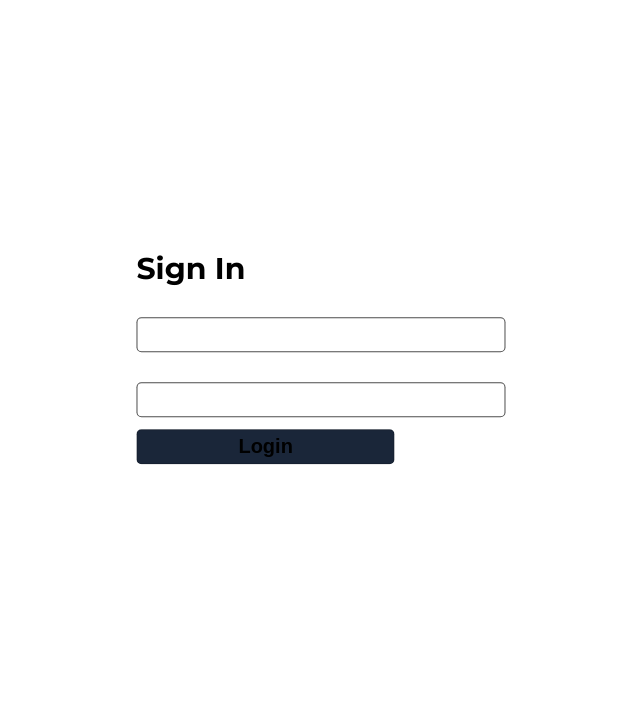
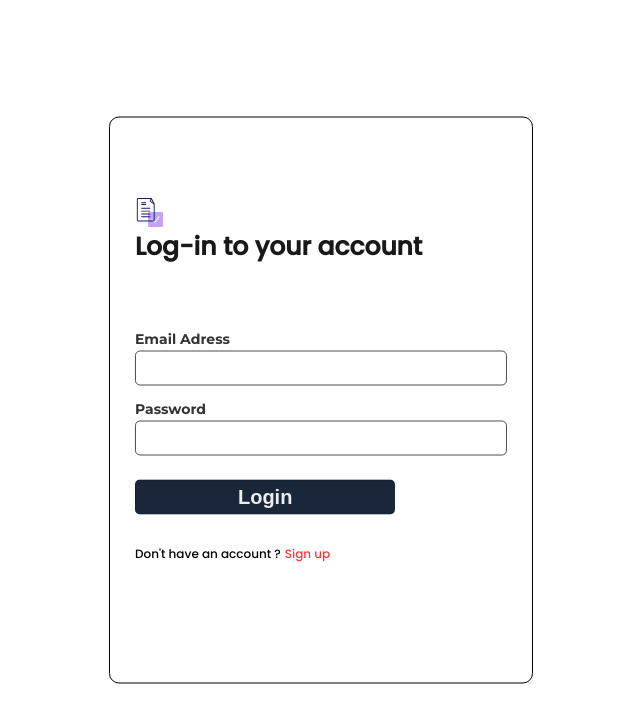
Before and after one commit to jakubwas/wTask, a React (Create React App) app in the folder client/: page /login in a window 1280 px wide. Shown: the top 722 px of the page, without its empty margins (319-959 px from the left). Built offline with nearby package versions, Linux system fonts and the light colour scheme.

Commit message:
Start wokrking on login styling

```diff
--- a/client/src/Components/auth/Login/SignInForm.js
+++ b/client/src/Components/auth/Login/SignInForm.js
@@ -1,40 +1,46 @@
+// Dependencies
 import React, { useState, useContext, useEffect } from "react";
+import { Link } from "react-router-dom";
 import styled from "styled-components";
 // Context API
 import AuthContext from "../../../Context/auth/authContext";
-
+// Styled-Components
 const FormContainer = styled.div`
   position: absolute;
   top: 50%;
   left: 50%;
-  transform: translate(-50%, -70%);
-  max-width: 40rem;
-  margin-right: 8rem;
+  min-width: 40rem;
+  transform: translate(-50%, -50%);
   display: flex;
   flex-direction: column;
+  padding: 8rem 2.5rem 12rem 2.5rem;
+  border: 1px solid black;
+  border-radius: 10px;
 `;
 const SignInTitle = styled.h1`
-  font-size: 3rem;
-  color: black;
+  font-size: 2.5rem;
+  color: rgba(0, 0, 0, 0.9);
+  margin-bottom: 5rem;
+  font-family: "Poppins", sans-serif;
 `;
 const GroupContainer = styled.div`
-  margin: 1.2rem 0;
+  margin: 1.4rem 0;
 `;
-
 const Input = styled.input`
   width: 100%;
   font-size: 2rem;
   border-radius: 5px;
-  background: rgba(255, 255, 255, 0.5);
+  background: rgba(255, 255, 255, 0);
   border: 1px solid rgba(0, 0, 0, 0.7);
   outline: none;
   padding: 0.5rem;
+  margin-top: 0.3rem;
 `;
 const Form = styled.form``;
 const Label = styled.label`
-  color: white;
+  color: rgba(0, 0, 0, 0.8);
   font-size: 1.4rem;
-  font-weight: 500;
+  font-weight: 700;
 `;
 const LogInButton = styled.button`
   width: 70%;
@@ -42,12 +48,22 @@ const LogInButton = styled.button`
   border-radius: 5px;
   padding: 0.5rem;
   border: 1px solid rgba(0, 0, 0, 0.2);
-  color: black;
+  color: rgba(255, 255, 255, 0.92);
   font-weight: 600;
   background: rgba(26, 38, 57, 1);
   outline: none;
   cursor: pointer;
+  margin: 1rem 0 3rem 0;
 `;
+const SignUp = styled.p`
+  font-size: 1.2rem;
+  font-family: "Poppins", sans-serif;
+`;
+const linkStyle = {
+  textDecoration: "none",
+  color: "rgba(255, 0, 0, 0.8)",
+  marginLeft: "0.4rem",
+};
 
 const SignInForm = (props) => {
   const authContext = useContext(AuthContext);
@@ -76,7 +92,18 @@ const SignInForm = (props) => {
 
   return (
     <FormContainer>
-      <SignInTitle>Sign In</SignInTitle>
+      <svg width="30px" height="30px" viewBox="0 0 64 64">
+        <path
+          d="M57,31H31a3,3,0,0,0-3,3V60a3,3,0,0,0,3,3H57a3,3,0,0,0,3-3V34A3,3,0,0,0,57,31ZM51.8,41.6l-9,12a1,1,0,0,1-1.507.107l-6-6a1,1,0,0,1,1.414-1.414l5.185,5.185L50.2,40.4a1,1,0,1,1,1.6,1.2Z"
+          fill="#c4a2fc"
+        />
+        <path
+          d="M39,51a3,3,0,0,0,3-3V14a4.1,4.1,0,0,0-.1-.447l-6-12A1.047,1.047,0,0,0,35,1H7A3,3,0,0,0,4,4V48a3,3,0,0,0,3,3ZM33.684,6.868,35,4.236l3.421,6.843-4.4-2.932A1,1,0,0,1,33.684,6.868ZM6,48V4A1,1,0,0,1,7,3H33.382L31.9,5.974a3,3,0,0,0,1.02,3.838L40,14.535V48a1,1,0,0,1-1,1H7A1,1,0,0,1,6,48Zm7-37a1,1,0,0,1,1-1h9a1,1,0,0,1,0,2H14A1,1,0,0,1,13,11Zm0,4a1,1,0,0,1,1-1h9a1,1,0,0,1,0,2H14A1,1,0,0,1,13,15Zm0,8a1,1,0,0,1,1-1H32a1,1,0,0,1,0,2H14A1,1,0,0,1,13,23Zm0,6a1,1,0,0,1,1-1H32a1,1,0,0,1,0,2H14A1,1,0,0,1,13,29Zm0,6a1,1,0,0,1,1-1H32a1,1,0,0,1,0,2H14A1,1,0,0,1,13,35Zm0,6a1,1,0,0,1,1-1H32a1,1,0,0,1,0,2H14A1,1,0,0,1,13,41Z"
+          fill="#151a6a"
+        />
+      </svg>
+
+      <SignInTitle>Log-in to your account</SignInTitle>
       <Form onSubmit={onSubmit}>
         <GroupContainer>
           <Label htmlFor="email">Email Adress</Label>
@@ -102,6 +129,12 @@ const SignInForm = (props) => {
         </GroupContainer>
         <LogInButton type="submit">Login</LogInButton>
       </Form>
+      <SignUp>
+        Don't have an account ?
+        <Link style={linkStyle} to="/register">
+          Sign up
+        </Link>
+      </SignUp>
     </FormContainer>
   );
 };
```
Also changed, not shown: client/src/Components/auth/Login/Navbar.js (deleted, +0 -7 lines).
